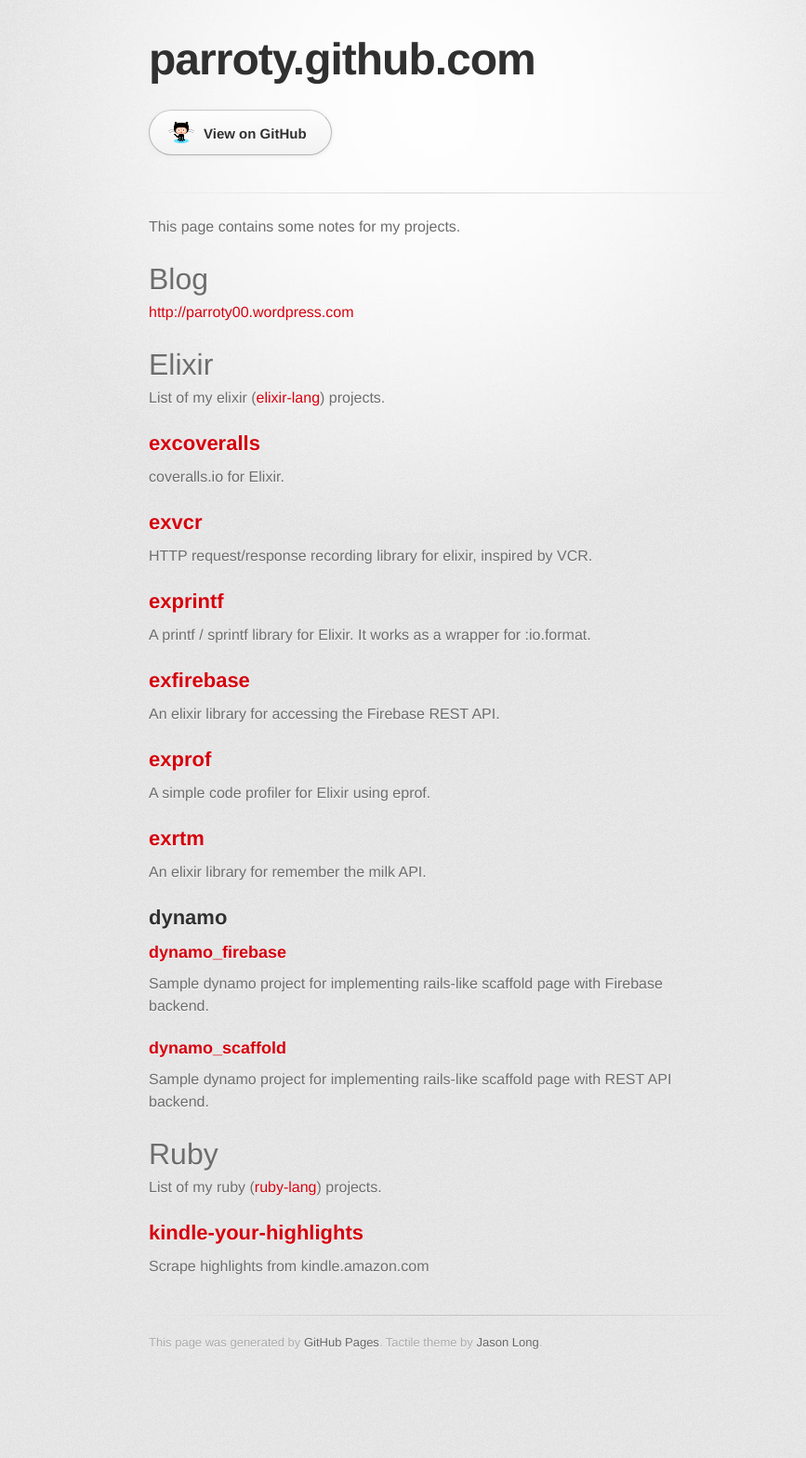
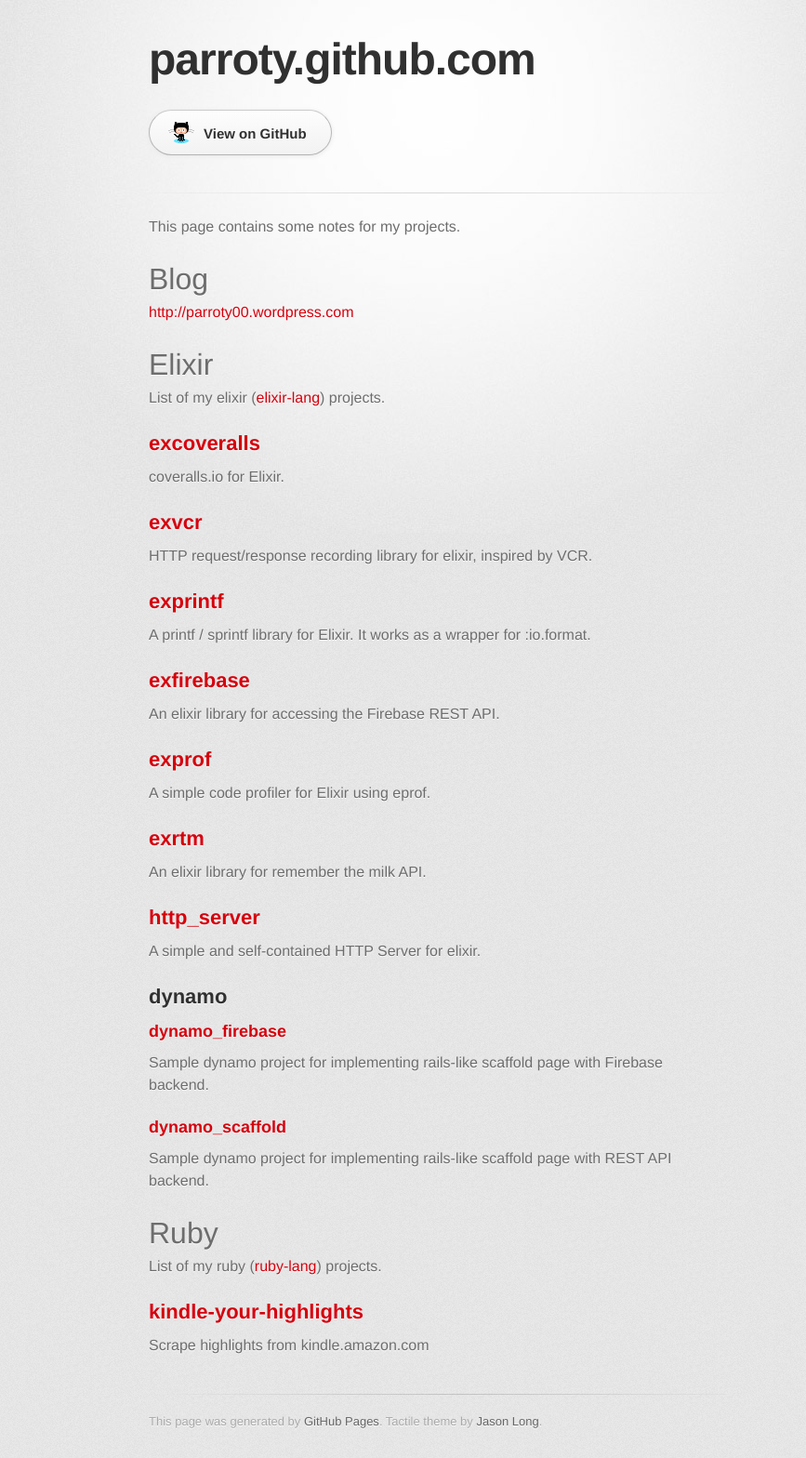
Before and after one commit to parroty/parroty.github.com, a Jekyll site: the page built from index.md, in a window 1280 px wide. Shown: the whole page at 93% size, without its empty margins (170-1037 px from the left). Built offline with Jekyll 4.4.1, drawn with Linux system fonts in a browser that asks for light colours; some web fonts are replaced; before the commit the page ends 1483 px from its top, so only the background shows below that.

Commit message:
Add http_server description

```diff
--- a/index.md
+++ b/index.md
@@ -28,6 +28,9 @@
 ## <a href="https://github.com/parroty/exrtm" target="_blank">exrtm</a>
 An elixir library for remember the milk API.
 
+## <a href="https://github.com/parroty/http_server" target="_blank">http_server</a>
+A simple and self-contained HTTP Server for elixir.
+
 ## dynamo
 
 ### <a href="https://github.com/parroty/dynamo_firebase" target="_blank">dynamo_firebase</a>
```
